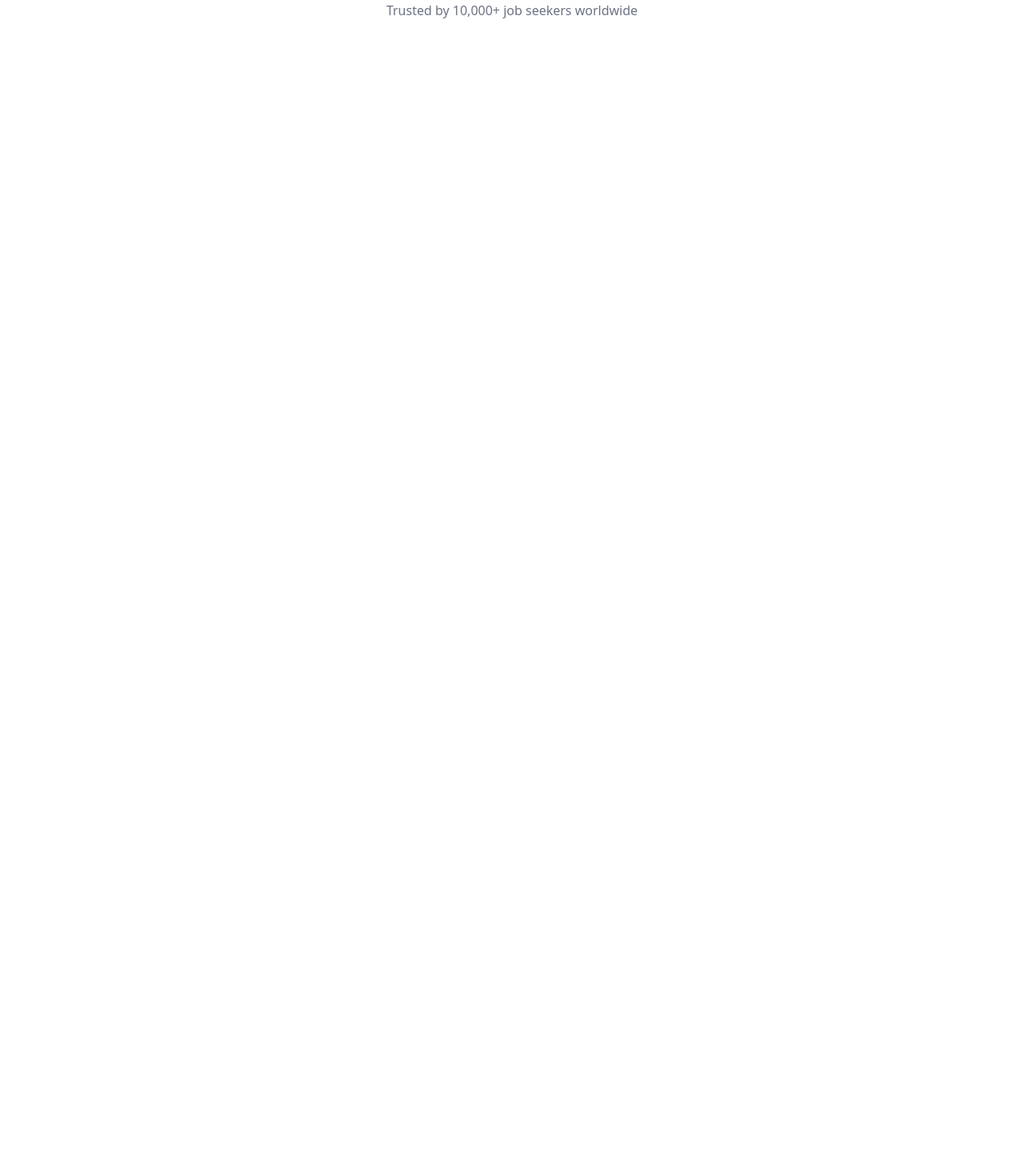
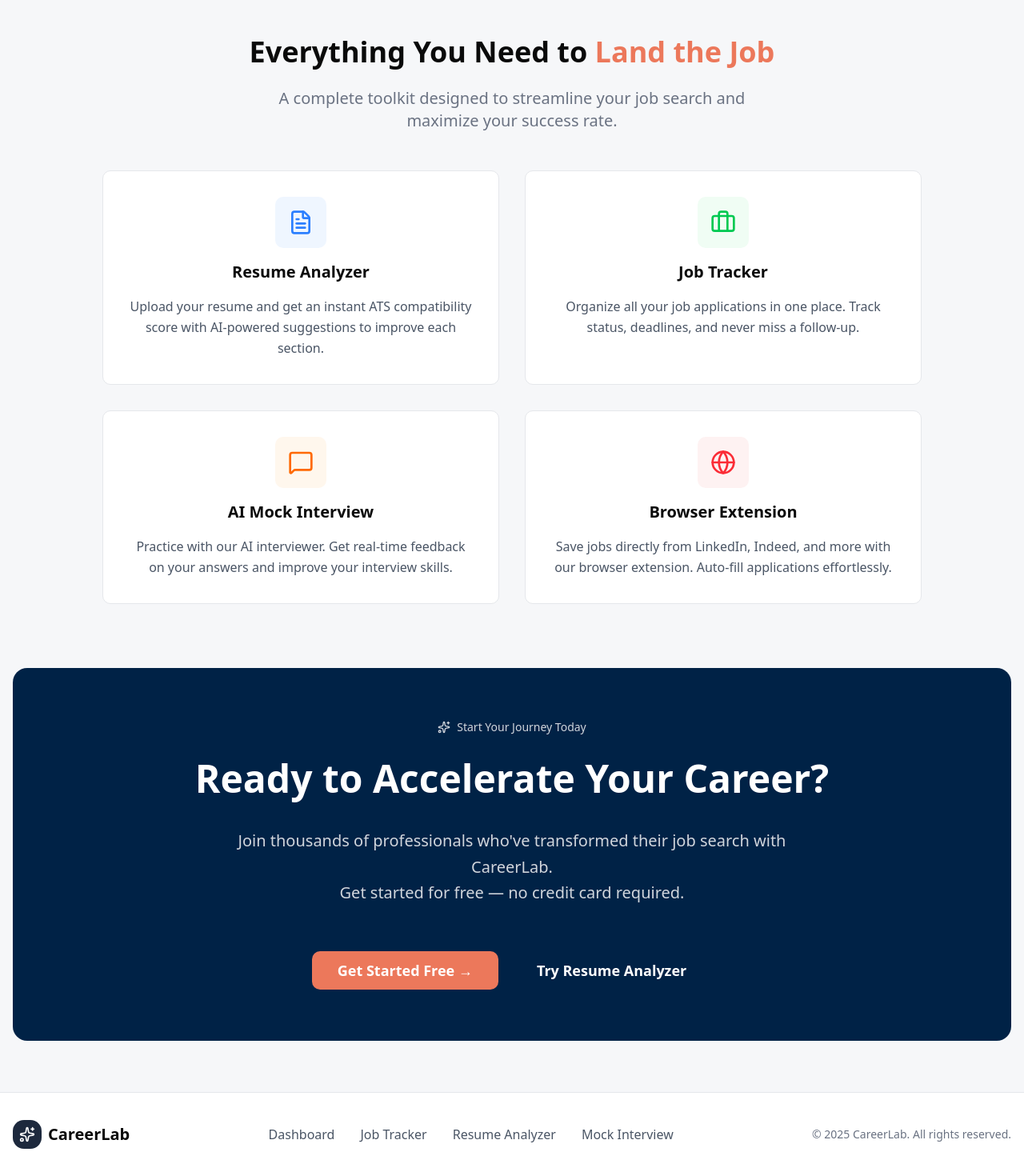
Before and after one commit to igagandeep/careerlab, a Next.js app in the folder frontend/: page / in a window 1280 px wide. Shown: the part 640-2110 px from the top of the page at 80% size. Before the commit the page ends 800 px from the top, so only its background shows below. Built offline with nearby package versions, Linux system fonts and the light colour scheme.

Commit message:
Complete landing page with responsive design, services section, CTA, and footer

```diff
--- a/frontend/src/app/layout.tsx
+++ b/frontend/src/app/layout.tsx
@@ -26,6 +26,7 @@ export default function RootLayout({
     <html lang="en" suppressHydrationWarning={true}>
       <body
         className={`${geistSans.variable} ${geistMono.variable} antialiased`}
+        style={{ backgroundColor: '#F6F7F9' }}
       >
         {children}
       </body>
--- a/frontend/src/app/page.tsx
+++ b/frontend/src/app/page.tsx
@@ -1,7 +1,15 @@
 import Navbar from '@/components/Navbar';
+import Footer from '@/components/Footer';
 import { Badge } from '@/components/ui/badge';
 import { Button } from '@/components/ui/button';
-import { CircleCheck, Sparkles } from 'lucide-react';
+import {
+  CircleCheck,
+  Sparkles,
+  FileText,
+  Briefcase,
+  MessageSquare,
+  Globe,
+} from 'lucide-react';
 
 const features = [
   'AI-Powered Resume Analysis',
@@ -9,24 +17,58 @@ const features = [
   'Interactive Mock Interviews',
 ];
 
+const services = [
+  {
+    icon: FileText,
+    title: 'Resume Analyzer',
+    desc: 'Upload your resume and get an instant ATS compatibility score with AI-powered suggestions to improve each section.',
+    iconColor: 'text-blue-500',
+    bgColor: 'bg-blue-50',
+  },
+  {
+    icon: Briefcase,
+    title: 'Job Tracker',
+    desc: 'Organize all your job applications in one place. Track status, deadlines, and never miss a follow-up.',
+    iconColor: 'text-green-500',
+    bgColor: 'bg-green-50',
+  },
+  {
+    icon: MessageSquare,
+    title: 'AI Mock Interview',
+    desc: 'Practice with our AI interviewer. Get real-time feedback on your answers and improve your interview skills.',
+    iconColor: 'text-orange-500',
+    bgColor: 'bg-orange-50',
+  },
+  {
+    icon: Globe,
+    title: 'Browser Extension',
+    desc: 'Save jobs directly from LinkedIn, Indeed, and more with our browser extension. Auto-fill applications effortlessly.',
+    iconColor: 'text-red-500',
+    bgColor: 'bg-red-50',
+  },
+];
+
 export default function Home() {
   return (
     <>
       <Navbar />
-      <div className='h-[calc(100vh-80px)] flex items-center justify-center px-4'>
-        <div className='w-full max-w-4xl text-center space-y-4 md:space-y-6'>
+
+      <div className='w-full flex flex-col items-center justify-center my-8 md:my-16'>
+        <div className='w-full max-w-[1377px] mx-auto px-4'>
+          <div className='max-w-4xl mx-auto text-center space-y-4 md:space-y-6'>
             <Badge
               variant='outline'
               className='text-primary border-primary/20 bg-primary/5 text-xs md:text-sm px-3 py-1 md:px-4 md:py-2'
             >
-            <Sparkles className='w-3 h-3 md:w-4 md:h-4' /> Your AI Career Companion
+              <Sparkles className='w-3 h-3 md:w-4 md:h-4' /> Your AI Career
+              Companion
             </Badge>
 
             <h1 className='text-3xl md:text-6xl font-bold leading-tight'>
               Land Your Dream Job with{' '}
               <span className='text-primary'>AI-Powered</span> Career Tools
             </h1>
-          <h2 className='text-base md:text-xl text-gray-500 px-4 md:px-0'>
+            <h2 className='text-base md:text-xl text-gray-500 max-w-2xl mx-auto'>
               Optimize your resume, track applications, and ace interviews — all
               in one powerful platform designed to accelerate your job search.
             </h2>
@@ -52,9 +94,73 @@ export default function Home() {
                 Analyze My Resume
               </Button>
             </div>
-          <p className='text-sm md:text-base text-gray-500'>Trusted by 10,000+ job seekers worldwide</p>
+            <p className='text-sm md:text-base text-gray-500'>
+              Trusted by 10,000+ job seekers worldwide
+            </p>
+          </div>
+
+          <div className='flex flex-col justify-center items-center text-center space-y-4 md:space-y-6 mt-20'>
+            <h2 className='text-2xl md:text-4xl font-bold'>
+              Everything You Need to{' '}
+              <span className='text-primary'>Land the Job</span>
+            </h2>
+            <p className='text-gray-500 text-base md:text-xl w-full md:w-[50%] text-center px-4 md:px-0'>
+              A complete toolkit designed to streamline your job search and
+              maximize your success rate.
+            </p>
+          </div>
+          <div className='grid grid-cols-1 md:grid-cols-2 max-w-5xl mx-auto gap-8 mt-12'>
+            {services.map((service, i) => {
+              const IconComponent = service.icon;
+              return (
+                <div
+                  key={i}
+                  className='bg-white p-8 rounded-lg border border-gray-200 text-center space-y-4'
+                >
+                  <div
+                    className={`w-16 h-16 mx-auto ${service.bgColor} rounded-lg flex items-center justify-center`}
+                  >
+                    <IconComponent className={`w-8 h-8 ${service.iconColor}`} />
+                  </div>
+                  <h3 className='text-xl font-semibold'>{service.title}</h3>
+                  <p className='text-gray-600 text-base leading-relaxed'>{service.desc}</p>
+                </div>
+              );
+            })}
+          </div>
+
+          {/* CTA Section */}
+          <div className='bg-secondary rounded-2xl p-8 md:p-16 mt-20 text-center text-white'>
+            <div className='max-w-4xl mx-auto space-y-8'>
+              <div className='flex items-center justify-center gap-2 text-sm text-gray-300 mb-6'>
+                <Sparkles className='w-4 h-4' />
+                <span>Start Your Journey Today</span>
+              </div>
+
+              <h2 className='text-2xl md:text-4xl lg:text-5xl font-bold leading-tight'>
+                Ready to Accelerate Your Career?
+              </h2>
+
+              <p className='text-gray-300 text-base md:text-xl leading-relaxed max-w-3xl mx-auto'>
+                Join thousands of professionals who&apos;ve transformed their job search with CareerLab.<br />
+                Get started for free — no credit card required.
+              </p>
+
+              <div className='flex flex-col md:flex-row justify-center items-center gap-4 pt-6'>
+                <Button className='bg-primary h-12 hover:bg-primary/90 text-white px-8 py-4 text-lg rounded-lg font-semibold'>
+                  Get Started Free →
+                </Button>
+                <Button
+                  className='bg-secondary hover:bg-secondary hover:text-white text-white border-hidden px-8 py-4 text-lg rounded-lg font-semibold'
+                >
+                  Try Resume Analyzer
+                </Button>
               </div>
             </div>
+          </div>
+        </div>
+      </div>
+      <Footer />
     </>
   );
 }
--- /dev/null
+++ b/frontend/src/components/Footer.tsx
@@ -0,0 +1,55 @@
+import Link from 'next/link';
+import { Sparkles } from 'lucide-react';
+
+const Footer = () => {
+  return (
+    <footer className='border-t border-gray-200 bg-white'>
+      <div className='max-w-[1377px] mx-auto px-4 py-8'>
+        <div className='flex flex-col md:flex-row justify-between items-center gap-6'>
+          {/* Logo */}
+          <Link href='/' className='flex items-center gap-2'>
+            <div className='bg-slate-800 rounded-xl p-2'>
+              <Sparkles className='w-5 h-5 text-white' />
+            </div>
+            <h3 className='text-xl font-bold'>CareerLab</h3>
+          </Link>
+
+          {/* Navigation Links - Horizontal on desktop, 2x2 grid on mobile */}
+          <nav className='grid grid-cols-2 md:flex md:items-center gap-4 md:gap-8 text-center md:text-left'>
+            <Link
+              href='/dashboard'
+              className='text-gray-600 hover:text-gray-900 transition-colors py-2'
+            >
+              Dashboard
+            </Link>
+            <Link
+              href='/job-tracker'
+              className='text-gray-600 hover:text-gray-900 transition-colors py-2'
+            >
+              Job Tracker
+            </Link>
+            <Link
+              href='/resume-analyzer'
+              className='text-gray-600 hover:text-gray-900 transition-colors py-2'
+            >
+              Resume Analyzer
+            </Link>
+            <Link
+              href='/mock-interview'
+              className='text-gray-600 hover:text-gray-900 transition-colors py-2'
+            >
+              Mock Interview
+            </Link>
+          </nav>
+
+          {/* Copyright */}
+          <div className='text-gray-500 text-sm text-center md:text-right'>
+            © 2025 CareerLab. All rights reserved.
+          </div>
+        </div>
+      </div>
+    </footer>
+  );
+};
+
+export default Footer;
--- a/frontend/src/components/ui/button.tsx
+++ b/frontend/src/components/ui/button.tsx
@@ -5,7 +5,7 @@ import { cva, type VariantProps } from "class-variance-authority"
 import { cn } from "@/lib/utils"
 
 const buttonVariants = cva(
-  "inline-flex items-center justify-center gap-2 whitespace-nowrap rounded-md text-sm font-medium transition-all disabled:pointer-events-none disabled:opacity-50 [&_svg]:pointer-events-none [&_svg:not([class*='size-'])]:size-4 shrink-0 [&_svg]:shrink-0 outline-none focus-visible:border-ring focus-visible:ring-ring/50 focus-visible:ring-[3px] aria-invalid:ring-destructive/20 dark:aria-invalid:ring-destructive/40 aria-invalid:border-destructive",
+  "inline-flex items-center justify-center gap-2 whitespace-nowrap rounded-md text-sm font-medium transition-all cursor-pointer disabled:pointer-events-none disabled:opacity-50 [&_svg]:pointer-events-none [&_svg:not([class*='size-'])]:size-4 shrink-0 [&_svg]:shrink-0 outline-none focus-visible:border-ring focus-visible:ring-ring/50 focus-visible:ring-[3px] aria-invalid:ring-destructive/20 dark:aria-invalid:ring-destructive/40 aria-invalid:border-destructive",
   {
     variants: {
       variant: {
```
Lines whose indentation alone changed are shown as unchanged.
